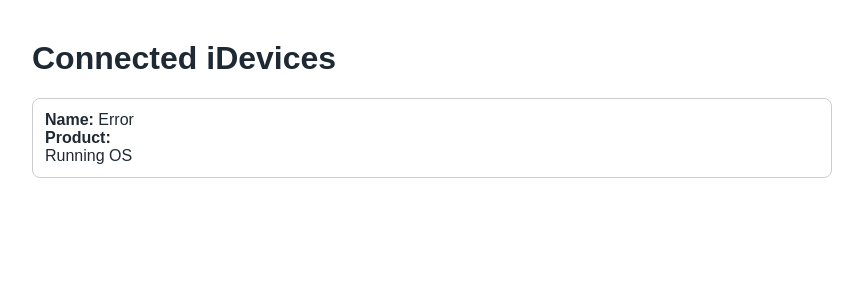
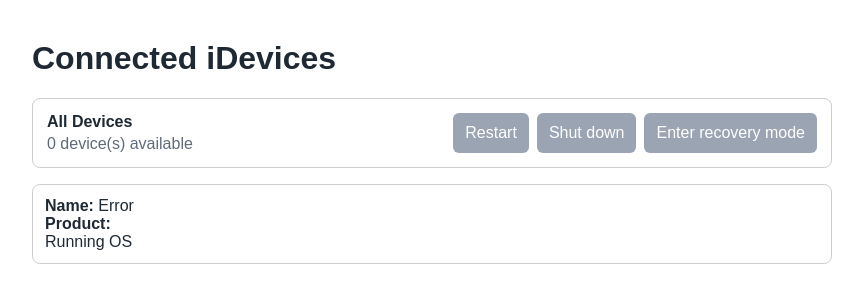
Before and after one commit to LiuWoodsCode/pypresto, a Flask app: page / in a window 1280 px wide. Shown: the top 303 px of the page, without its empty margins (208-1071 px from the left). Run offline with Flask 3, Linux system fonts and the light colour scheme.

Commit message:
add actions for all devices

```diff
--- a/main.py
+++ b/main.py
@@ -1,17 +1,36 @@
+import asyncio
 import logging
 
-from flask import Flask, abort, jsonify, render_template
+from flask import Flask, abort, jsonify, redirect, render_template, request, url_for
 from pymobiledevice3.usbmux import list_devices
 from pymobiledevice3.lockdown import create_using_usbmux
+from pymobiledevice3.services.diagnostics import DiagnosticsService
 
 from healthcheck import get_device, get_devices, start_background_healthcheck
 
 app = Flask(__name__)
 logging.basicConfig(level=logging.INFO)
 
+DEVICE_ACTIONS = {
+    "restart": "Restart",
+    "shutdown": "Shut down",
+    "recovery": "Enter recovery mode",
+}
+
+
+@app.context_processor
+def inject_device_actions():
+    return {"device_actions": DEVICE_ACTIONS}
+
+
 @app.route("/")
 def index():
-    return render_template("index.html", devices=get_devices())
+    return render_template(
+        "index.html",
+        devices=get_devices(),
+        action_status=request.args.get("status"),
+        action_error=request.args.get("error"),
+    )
 
 
 @app.route("/api/devices")
@@ -26,6 +45,58 @@ def device_detail(udid):
         abort(404)
 
     return render_template("device.html", device=device)
+
+
+@app.post("/api/devices/actions/<action>")
+def run_device_action(action):
+    if action not in DEVICE_ACTIONS:
+        abort(404)
+
+    devices = [
+        device for device in get_devices()
+        if device.get("udid") and not device.get("disabled")
+    ]
+    if not devices:
+        return redirect(url_for("index", error="No connected devices available."))
+
+    results = asyncio.run(_run_action_for_devices(action, devices))
+    failures = [result for result in results if not result["ok"]]
+
+    if failures:
+        summary = f"{len(failures)} of {len(results)} devices failed."
+        return redirect(url_for("index", error=summary))
+
+    summary = f"{DEVICE_ACTIONS[action]} sent to {len(results)} device(s)."
+    return redirect(url_for("index", status=summary))
+
+
+async def _run_action_for_devices(action, devices):
+    return await asyncio.gather(*(
+        _run_action_for_device(action, device) for device in devices
+    ))
+
+
+async def _run_action_for_device(action, device):
+    lockdown = None
+    udid = device["udid"]
+
+    try:
+        lockdown = await create_using_usbmux(udid)
+
+        if action == "restart":
+            await DiagnosticsService(lockdown=lockdown).restart()
+        elif action == "shutdown":
+            await DiagnosticsService(lockdown=lockdown).shutdown()
+        elif action == "recovery":
+            await lockdown.enter_recovery()
+
+        return {"udid": udid, "ok": True}
+    except Exception as e:
+        app.logger.exception("Failed to run %s on %s", action, udid)
+        return {"udid": udid, "ok": False, "error": str(e)}
+    finally:
+        if lockdown is not None:
+            await lockdown.close()
 
 
 async def get_devices_info():
--- a/static/styles.css
+++ b/static/styles.css
@@ -11,6 +11,12 @@
     --link: #2454a6;
     --warning: #9f1d1d;
     --warning-text: #ffffff;
+    --success-surface: #eef8f0;
+    --success-border: #96c89e;
+    --error-surface: #fff1f1;
+    --button: #1f2933;
+    --button-text: #ffffff;
+    --button-disabled: #9aa4b2;
 }
 
 body {
@@ -24,6 +30,68 @@ main {
     max-width: 800px;
     margin: 40px auto;
     padding: 0 16px;
+}
+
+.bulk-actions {
+    align-items: center;
+    background: var(--surface);
+    border: 1px solid var(--border);
+    border-radius: 8px;
+    display: flex;
+    gap: 16px;
+    justify-content: space-between;
+    margin-bottom: 16px;
+    padding: 14px;
+}
+
+.bulk-actions h2 {
+    font-size: 1rem;
+    margin: 0 0 4px;
+}
+
+.bulk-actions p {
+    color: var(--muted-foreground);
+    margin: 0;
+}
+
+.bulk-action-buttons {
+    display: flex;
+    flex-wrap: wrap;
+    gap: 8px;
+    justify-content: flex-end;
+}
+
+.bulk-action-buttons form {
+    margin: 0;
+}
+
+button {
+    background: var(--button);
+    border: 0;
+    border-radius: 6px;
+    color: var(--button-text);
+    cursor: pointer;
+    font: inherit;
+    min-height: 40px;
+    padding: 0 12px;
+}
+
+button:disabled {
+    background: var(--button-disabled);
+    cursor: not-allowed;
+}
+
+.status-message {
+    background: var(--success-surface);
+    border: 1px solid var(--success-border);
+    border-radius: 8px;
+    margin: 0 0 16px;
+    padding: 10px 12px;
+}
+
+.status-error {
+    background: var(--error-surface);
+    border-color: var(--warning);
 }
 
 .device {
@@ -123,5 +191,27 @@ main {
         --link: #8ab4f8;
         --warning: #b4232a;
         --warning-text: #fff7f7;
+        --success-surface: #14231a;
+        --success-border: #2f7d44;
+        --error-surface: #2a1719;
+        --button: #d7e2ee;
+        --button-text: #101418;
+        --button-disabled: #5f6b7a;
     }
 }
+
+@media (max-width: 640px) {
+    .bulk-actions {
+        align-items: stretch;
+        flex-direction: column;
+    }
+
+    .bulk-action-buttons {
+        justify-content: stretch;
+    }
+
+    .bulk-action-buttons form,
+    .bulk-action-buttons button {
+        width: 100%;
+    }
+}
--- a/templates/index.html
+++ b/templates/index.html
@@ -10,6 +10,37 @@
 <body>
     <main>
         <h1>Connected iDevices</h1>
+
+        {% set device_actions = device_actions | default({"restart": "Restart", "shutdown": "Shut down", "recovery": "Enter recovery mode"}) %}
+        {% set actionable_devices = devices | selectattr("udid") | rejectattr("disabled") | list %}
+        {% if devices %}
+        <section class="bulk-actions" aria-label="All device actions">
+            <div>
+                <h2>All Devices</h2>
+                <p>{{ actionable_devices | length }} device(s) available</p>
+            </div>
+            <div class="bulk-action-buttons">
+                {% for action, label in device_actions.items() %}
+                <form method="post" action="/api/devices/actions/{{ action }}">
+                    <button
+                        type="submit"
+                        {% if not actionable_devices %}disabled{% endif %}
+                        {% if action != "restart" %}onclick="return confirm('{{ label }} all connected devices?')"{% endif %}
+                    >
+                        {{ label }}
+                    </button>
+                </form>
+                {% endfor %}
+            </div>
+        </section>
+        {% endif %}
+
+        {% if action_status %}
+        <p class="status-message">{{ action_status }}</p>
+        {% endif %}
+        {% if action_error %}
+        <p class="status-message status-error">{{ action_error }}</p>
+        {% endif %}
 
         <div id="devices">
             {% if devices %}
```
